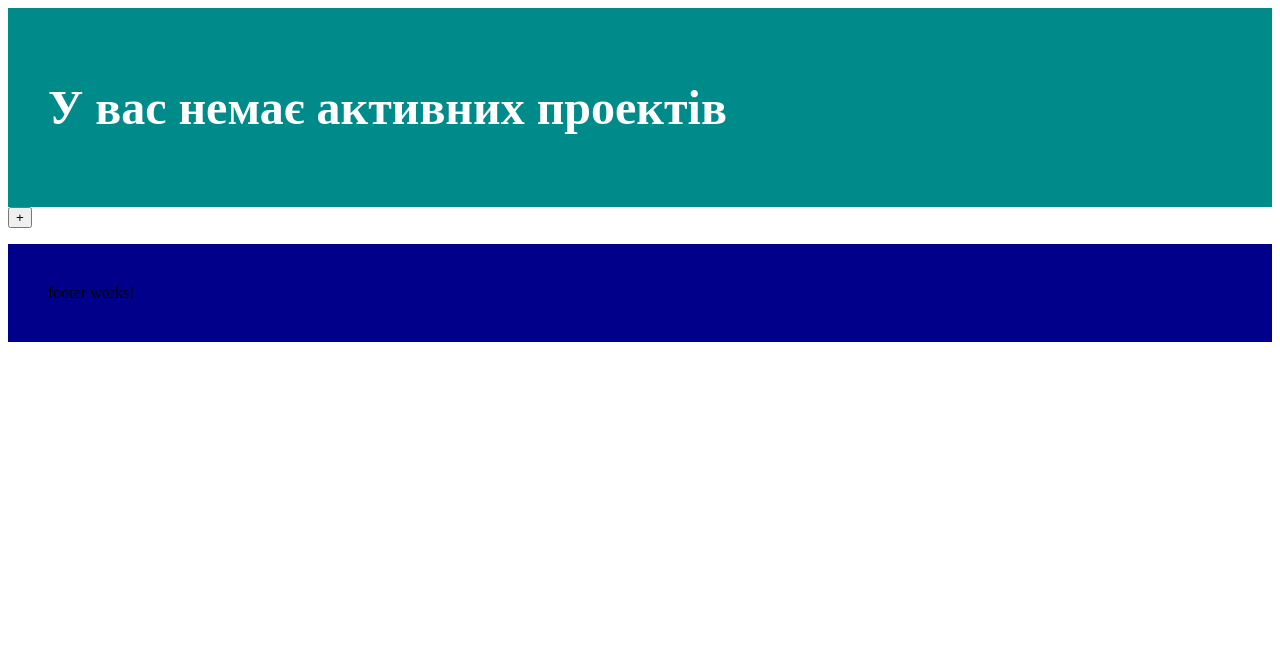
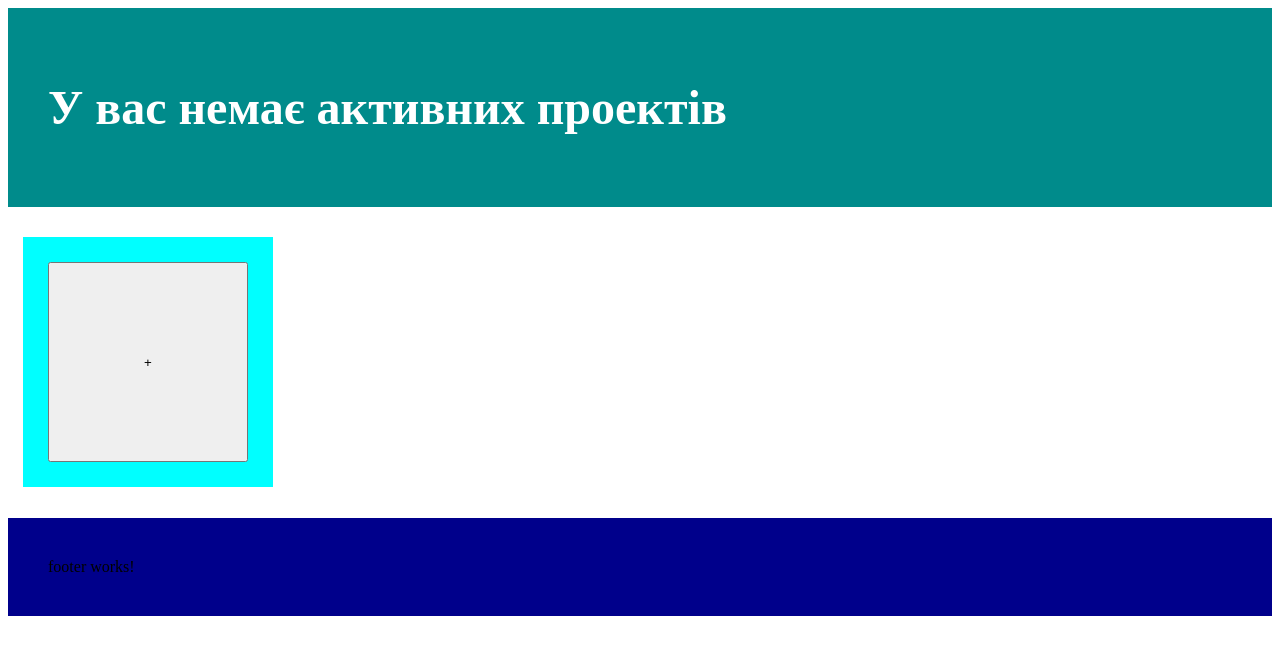
Before and after one commit to Derek777/ToDo-angular, an Angular app: page / in a window 1280 px wide. Shown: the top 654 px of the page. Built offline with nearby package versions, Linux system fonts and the light colour scheme.

Commit message:
projects cards

```diff
--- a/src/app/data.service.ts
+++ b/src/app/data.service.ts
@@ -27,16 +27,20 @@ export class DataService implements OnInit {
      return this.DB.lenght();    //jjjjjjjjjjjjjjjjjjjjjjjjjjjjjjjjjjjjjjjjjjjjjjjjjjjjj
   }
 
-  onChange (callback) {
-    this.callback = callback;
-    console.log(this.callback );
-    console.log(callback );
-  }
+  // onChange (callback) {
+  //   this.callback = callback;
+  //   console.log(this.callback );
+  //   console.log(callback );
+  // }
 
   getTitle (title: string) {
     // let y = this.name
-    console.log(title);
+    // console.log(title);
     return this.DB.get(this.name + title);
+  }
+
+  getAllTitles(){
+    return this.DB.getAllTitle();
   }
 
   show(item){
--- a/src/app/local-storage.service.ts
+++ b/src/app/local-storage.service.ts
@@ -11,6 +11,15 @@ export class LocalStorageService {
   lenght():Number{
     // console.log('hello from LS');
      return localStorage.length;
+  }
+
+  getAllTitle(){
+    let arr = [];
+    for ( var i = 0, len = localStorage.length; i < len; ++i ) {
+      // console.log( localStorage.getItem( localStorage.key( i ) ) );
+      arr.push(JSON.parse(localStorage.getItem( localStorage.key( i ) )));
+    }
+    return arr;
   }
 
   set(key: string, data: any) {
--- a/src/app/project-list/project-list.component.css
+++ b/src/app/project-list/project-list.component.css
@@ -0,0 +1,24 @@
+.projects {
+   display: flex;
+   flex-wrap: wrap;
+   align-content: stretch;
+   margin-top: 15px;
+}
+
+.card {
+    width: 250px;
+    height: 250px;
+    margin: 15px;
+    background-color: aqua;
+}
+
+.add{
+    display: flex;
+    justify-content: center;
+    align-items: center;
+}
+
+.add-btn{
+    width: 200px;
+    height: 200px;
+}
--- a/src/app/project-list/project-list.component.html
+++ b/src/app/project-list/project-list.component.html
@@ -1,2 +1,13 @@
 
-  <button routerLink="/add">+</button>
+<div class="projects">
+  <div class="card add">
+      <button class=add-btn routerLink="/add">+</button>
+  </div>
+  <!-- <button routerLink="/add">=></button> -->
+  <div *ngFor="let project of projects">
+    <div class="card">
+        {{project.projectTitle}}
+        <button routerLink="{{project.projectTitle}}">=></button>
+    </div>
+  </div>
+</div>
--- a/src/app/project-list/project-list.component.ts
+++ b/src/app/project-list/project-list.component.ts
@@ -1,5 +1,5 @@
 import { Component, OnInit } from '@angular/core';
-// import { DataService} from '../data.service';
+import { DataService} from '../data.service';
 
 
 
@@ -10,8 +10,13 @@ import { Component, OnInit } from '@angular/core';
 })
 export class ProjectListComponent implements OnInit {
 
+  private projects;
+
+  constructor(private data: DataService ) { }
+
   ngOnInit() {
-
+    this.projects = this.data.getAllTitles();
+    console.log(this.projects);
   }
 
 }
--- a/src/app/project/project.component.html
+++ b/src/app/project/project.component.html
@@ -1,3 +1,4 @@
 <p>
   project works!
 </p>
+<button class=add-btn routerLink="/"><=</button>
```
